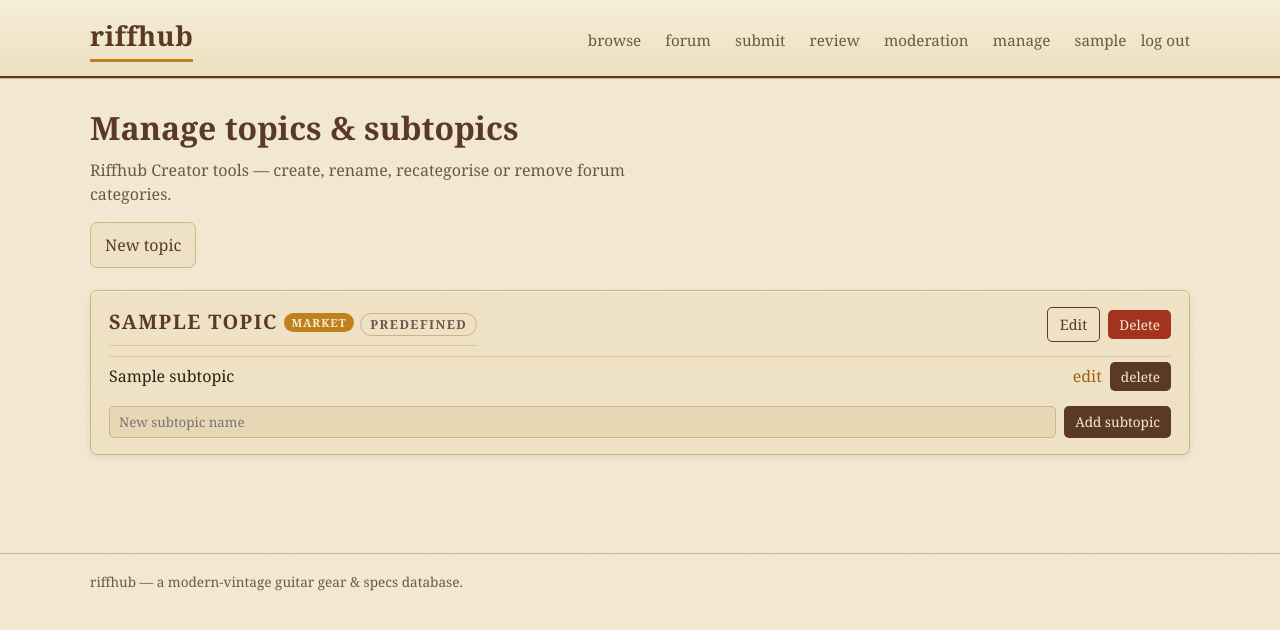
After one commit to gonza56d/riffhub, a Django app: page /forum/manage/ in a window 1280 px wide. The commit adds this page. Shown: the top 630 px of the page. Run offline with Django 5.2, Linux system fonts and the light colour scheme; a user stored in the database is signed in; tables that the repository leaves empty hold one stand-in row (values such as "Sample post").

Commit message:
Add Creator UI for topic/subtopic CRUD
- forum.forms (TopicForm, SubtopicForm) + Creator-gated management views/URLs at
  /forum/manage/: create/edit/delete topics, add/edit/delete subtopics, with
  duplicate-name handling and delete confirmation
- is_creator context flag (alongside is_moderator); a "manage" nav link for
  Creators; gating: non-Creators get 403
- Warm Vintage Workshop styling for the management screens

Co-Authored-By: Claude Opus 4.8 <noreply@anthropic.com>

```diff
--- a/forum/urls.py
+++ b/forum/urls.py
@@ -11,6 +11,15 @@ urlpatterns = [
     path("s/<int:pk>/disclaimer/", views.accept_disclaimer, name="accept_disclaimer"),
     path("post/<int:pk>/", views.post_detail, name="post"),
     path("post/<int:pk>/comment/", views.comment_create, name="comment_create"),
+    # Creator-only topic / subtopic management
+    path("manage/", views.manage_topics, name="manage_topics"),
+    path("manage/topic/new/", views.topic_create, name="topic_create"),
+    path("manage/topic/<int:pk>/edit/", views.topic_edit, name="topic_edit"),
+    path("manage/topic/<int:pk>/delete/", views.topic_delete, name="topic_delete"),
+    path("manage/topic/<int:pk>/subtopic/new/", views.subtopic_create, name="subtopic_create"),
+    path("manage/subtopic/<int:pk>/edit/", views.subtopic_edit, name="subtopic_edit"),
+    path("manage/subtopic/<int:pk>/delete/", views.subtopic_delete, name="subtopic_delete"),
+    # Generic engagement endpoints (kept last; they match <str>/<int>/… shapes)
     path("<str:target>/<int:pk>/vote/<str:value>/", views.vote, name="vote"),
     path("<str:target>/<int:pk>/react/", views.react, name="react"),
 ]
--- a/forum/views.py
+++ b/forum/views.py
@@ -10,6 +10,7 @@ and choose what HTML to send back.
 from django.contrib import messages
 from django.contrib.contenttypes.models import ContentType
 from django.core.exceptions import PermissionDenied, ValidationError
+from django.db import IntegrityError
 from django.db.models import Count
 from django.http import Http404, HttpResponse
 from django.shortcuts import get_object_or_404, redirect, render
@@ -19,6 +20,7 @@ from accounts.models import Level
 
 from forum import services
 from forum.constants import DEFAULT_CURRENCY, MARKET_DISCLAIMER_TEXT, VoteValue
+from forum.forms import SubtopicForm, TopicForm
 from forum.models import Attachment, Comment, Post, Reaction, Subtopic, Topic, Vote
 
 # A small curated palette for the reaction picker (the spec allows any emoji;
@@ -232,3 +234,102 @@ def accept_disclaimer(request, pk):
     if request.user.is_authenticated:
         services.accept_market_disclaimer(request.user)
     return redirect("forum:subtopic", pk=pk)
+
+
+# --- Creator-only topic / subtopic management ------------------------------
+def _require_creator(user) -> None:
+    if not (user.is_authenticated and user.is_at_least(Level.CREATOR)):
+        raise PermissionDenied("Riffhub Creator privileges are required.")
+
+
+def manage_topics(request):
+    _require_creator(request.user)
+    return render(
+        request,
+        "forum/manage/topics.html",
+        {"topics": Topic.objects.prefetch_related("subtopics")},
+    )
+
+
+@require_POST
+def topic_create(request):
+    _require_creator(request.user)
+    form = TopicForm(request.POST)
+    if not form.is_valid():
+        messages.error(request, "; ".join(f"{f}: {e.as_text()}" for f, e in form.errors.items()))
+    else:
+        try:
+            topic = form.save()
+            messages.success(request, f"Created topic “{topic.name}”.")
+        except IntegrityError:
+            messages.error(request, "A topic with a conflicting name already exists.")
+    return redirect("forum:manage_topics")
+
+
+def topic_edit(request, pk):
+    _require_creator(request.user)
+    topic = get_object_or_404(Topic, pk=pk)
+    if request.method == "POST":
+        form = TopicForm(request.POST, instance=topic)
+        if form.is_valid():
+            form.save()
+            messages.success(request, "Topic updated.")
+            return redirect("forum:manage_topics")
+    else:
+        form = TopicForm(instance=topic)
+    return render(request, "forum/manage/topic_form.html", {"form": form, "topic": topic})
+
+
+@require_POST
+def topic_delete(request, pk):
+    _require_creator(request.user)
+    topic = get_object_or_404(Topic, pk=pk)
+    name = topic.name
+    topic.delete()
+    messages.success(request, f"Deleted topic “{name}” and everything under it.")
+    return redirect("forum:manage_topics")
+
+
+@require_POST
+def subtopic_create(request, pk):
+    _require_creator(request.user)
+    topic = get_object_or_404(Topic, pk=pk)
+    name = (request.POST.get("name") or "").strip()
+    if not name:
+        messages.error(request, "Subtopic name is required.")
+    else:
+        try:
+            Subtopic.objects.create(topic=topic, name=name)
+            messages.success(request, f"Added “{name}” to {topic.name}.")
+        except IntegrityError:
+            messages.error(request, f"“{name}” already exists under {topic.name}.")
+    return redirect("forum:manage_topics")
+
+
+def subtopic_edit(request, pk):
+    _require_creator(request.user)
+    subtopic = get_object_or_404(Subtopic, pk=pk)
+    if request.method == "POST":
+        form = SubtopicForm(request.POST, instance=subtopic)
+        if form.is_valid():
+            try:
+                form.save()
+                messages.success(request, "Subtopic updated.")
+                return redirect("forum:manage_topics")
+            except IntegrityError:
+                messages.error(request, "That name already exists under the chosen topic.")
+    else:
+        form = SubtopicForm(instance=subtopic)
+    return render(
+        request, "forum/manage/subtopic_form.html", {"form": form, "subtopic": subtopic}
+    )
+
+
+@require_POST
+def subtopic_delete(request, pk):
+    _require_creator(request.user)
+    subtopic = get_object_or_404(Subtopic, pk=pk)
+    name = subtopic.name
+    subtopic.delete()
+    messages.success(request, f"Deleted subtopic “{name}”.")
+    return redirect("forum:manage_topics")
--- a/moderation/context_processors.py
+++ b/moderation/context_processors.py
@@ -2,10 +2,11 @@ from accounts.models import Level
 
 
 def moderation_flags(request):
-    """Expose ``is_moderator`` to every template so nav + inline moderator
-    controls can show conditionally without each view passing it."""
+    """Expose ``is_moderator`` / ``is_creator`` to every template so nav links
+    and inline controls can show conditionally without each view passing them."""
     user = getattr(request, "user", None)
-    is_moderator = bool(
-        user and user.is_authenticated and user.is_at_least(Level.MODERATOR)
-    )
-    return {"is_moderator": is_moderator}
+    authed = bool(user and user.is_authenticated)
+    return {
+        "is_moderator": bool(authed and user.is_at_least(Level.MODERATOR)),
+        "is_creator": bool(authed and user.is_at_least(Level.CREATOR)),
+    }
--- a/static/css/riffhub.css
+++ b/static/css/riffhub.css
@@ -449,3 +449,20 @@ button.vote:hover { border-color: var(--walnut); }
 .profile-row { padding: 6px 0; border-top: 1px solid var(--rule-2); }
 .profile-row:first-child { border-top: 0; }
 @media (max-width: 800px) { .profile-cols { grid-template-columns: 1fr; } }
+
+/* --- Creator: topic management --------------------------------------------*/
+.manage-list { display: grid; gap: 16px; padding-bottom: 60px; }
+.manage-topic-head { display: flex; justify-content: space-between; align-items: flex-start; gap: 12px; flex-wrap: wrap; }
+.manage-topic-head h2 { margin: 0; color: var(--walnut); font-size: 1.25rem; }
+.manage-actions { display: inline-flex; gap: 8px; align-items: center; }
+.manage-actions form { margin: 0; display: inline; }
+.manage-subs { list-style: none; margin: 10px 0; padding: 0; }
+.manage-subs li { display: flex; justify-content: space-between; align-items: center; padding: 5px 0; border-top: 1px solid var(--rule-2); }
+.manage-add-sub { display: flex; gap: 8px; margin-top: 8px; }
+.manage-add-sub input { flex: 1; padding: 6px 9px; background: var(--paper-3); border: 1px solid var(--rule); border-radius: 5px; font-family: var(--body); }
+.manage-add-sub button, .manage-actions button {
+  font-family: var(--slab); cursor: pointer; background: var(--walnut); color: var(--paper);
+  border: 0; border-radius: 5px; padding: 5px 11px; font-size: .85rem;
+}
+.manage-actions button.danger { background: #a3331f; }
+.danger-link { background: none; border: 0; color: #a3331f; cursor: pointer; padding: 0; font-family: var(--slab); }
--- a/templates/base.html
+++ b/templates/base.html
@@ -22,6 +22,7 @@
           <a href="{% url 'catalog:submit_index' %}">submit</a>
           <a href="{% url 'catalog:review_queue' %}">review</a>
           {% if is_moderator %}<a href="{% url 'moderation:dashboard' %}">moderation</a>{% endif %}
+          {% if is_creator %}<a href="{% url 'forum:manage_topics' %}">manage</a>{% endif %}
           <a class="nav-user" href="{% url 'profile' user.username %}">{{ user.username }}</a>
           <form method="post" action="{% url 'logout' %}" class="logout-form">{% csrf_token %}<button type="submit">log out</button></form>
         {% else %}
--- /dev/null
+++ b/templates/forum/manage/topics.html
@@ -0,0 +1,60 @@
+{% extends "base.html" %}
+{% block title %}Manage forum · riffhub{% endblock %}
+
+{% block content %}
+<div class="forum-head">
+  <h1>Manage topics &amp; subtopics</h1>
+  <p class="lede">Riffhub Creator tools — create, rename, recategorise or remove forum categories.</p>
+</div>
+
+<details class="new-post">
+  <summary>New topic</summary>
+  <form class="post-form" method="post" action="{% url 'forum:topic_create' %}">
+    {% csrf_token %}
+    <label>Name<input type="text" name="name" required></label>
+    <label>Description<textarea name="description" rows="2"></textarea></label>
+    <label class="chk"><input type="checkbox" name="is_market"> Market topic (selling — unlocks price + disclaimer)</label>
+    <label class="chk"><input type="checkbox" name="requires_disclaimer"> Requires disclaimer acceptance</label>
+    <button class="btn-primary">Create topic</button>
+  </form>
+</details>
+
+<div class="manage-list">
+  {% for topic in topics %}
+  <section class="panel">
+    <div class="manage-topic-head">
+      <h2>{{ topic.name }}
+        {% if topic.is_market %}<span class="tag">Market</span>{% endif %}
+        {% if topic.is_predefined %}<span class="chip ghost">predefined</span>{% endif %}
+      </h2>
+      <span class="manage-actions">
+        <a class="btn-clear" href="{% url 'forum:topic_edit' topic.pk %}">Edit</a>
+        <form method="post" action="{% url 'forum:topic_delete' topic.pk %}"
+              onsubmit="return confirm('Delete “{{ topic.name|escapejs }}” and ALL its subtopics and posts? This cannot be undone.');">
+          {% csrf_token %}<button class="danger">Delete</button>
+        </form>
+      </span>
+    </div>
+    <ul class="manage-subs">
+      {% for sub in topic.subtopics.all %}
+      <li>
+        <span>{{ sub.name }}</span>
+        <span class="manage-actions">
+          <a href="{% url 'forum:subtopic_edit' sub.pk %}">edit</a>
+          <form method="post" action="{% url 'forum:subtopic_delete' sub.pk %}"
+                onsubmit="return confirm('Delete subtopic “{{ sub.name|escapejs }}” and its posts?');">
+            {% csrf_token %}<button class="danger-link">delete</button>
+          </form>
+        </span>
+      </li>
+      {% empty %}<li class="muted">No subtopics yet.</li>{% endfor %}
+    </ul>
+    <form class="manage-add-sub" method="post" action="{% url 'forum:subtopic_create' topic.pk %}">
+      {% csrf_token %}
+      <input type="text" name="name" placeholder="New subtopic name" required>
+      <button>Add subtopic</button>
+    </form>
+  </section>
+  {% endfor %}
+</div>
+{% endblock %}
```
Also changed, not shown: PRODUCT.md (+1 -1 lines), forum/forms.py (added, +15 -0 lines), templates/forum/manage/subtopic_form.html (added, +20 -0 lines), templates/forum/manage/topic_form.html (added, +19 -0 lines).
